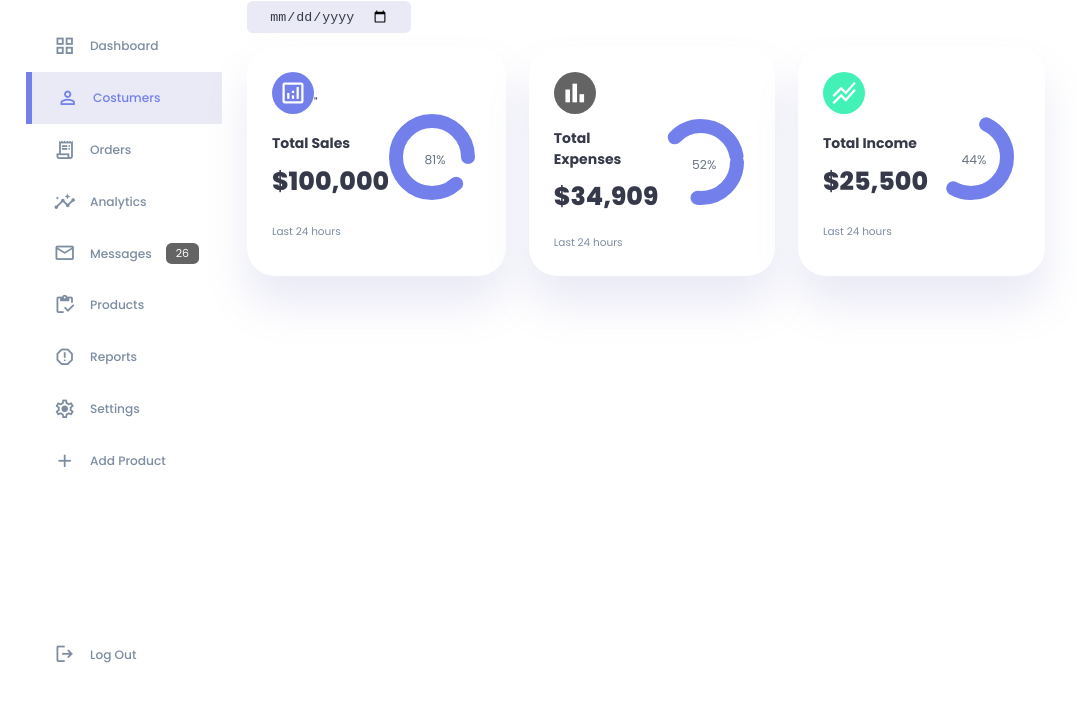
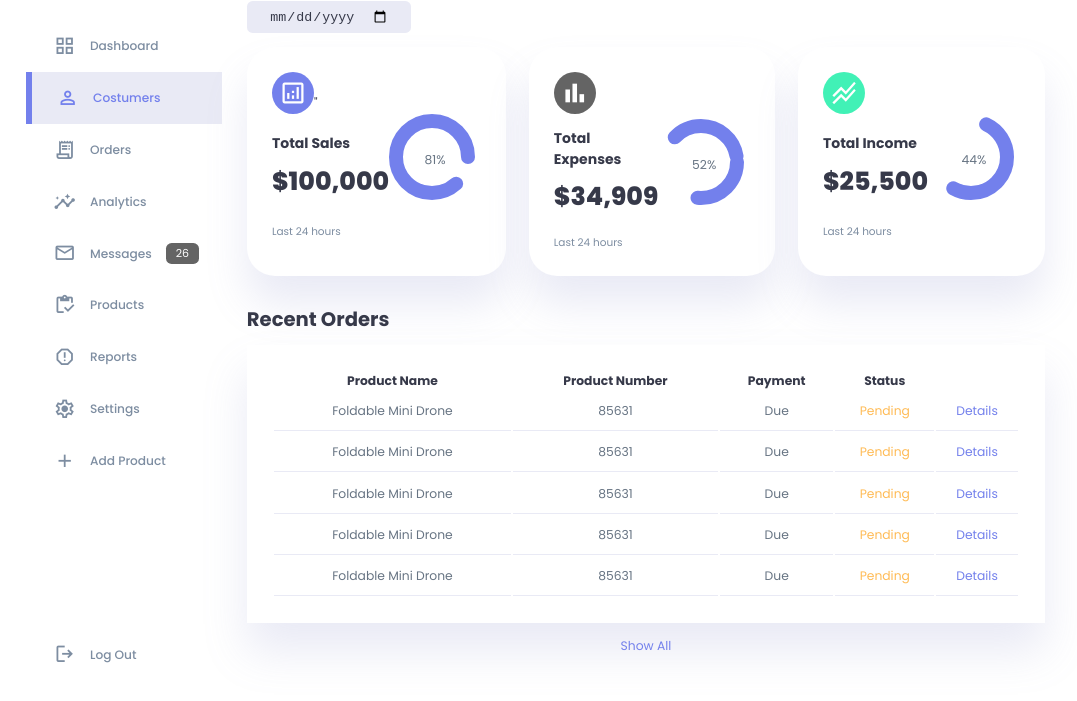
Before and after one commit to jorge277283828292/projects-web, a plain HTML site: page panel-administrativo/index.html in a window 1280 px wide. Shown: the part 71-772 px from the top of the page, without its empty margins (0-1077 px from the left). Drawn offline with nearby package versions, Linux system fonts and the light colour scheme.

Commit message:
Finalizacion del Main.

```diff
--- a/panel-administrativo/index.html
+++ b/panel-administrativo/index.html
@@ -131,7 +131,61 @@
                 </div>
                 <!-- END OF INCOME -->
             </div>
+            <!-- END OF INSIGHTS -->
+             <div class="recent-orders">
+                <h2>Recent Orders</h2>
+                <table>
+                    <thead>
+                        <tr>
+                            <th>Product Name</th>
+                            <th>Product Number</th>
+                            <th>Payment</th>
+                            <th>Status</th>
+                            <th></th>
+                        </tr>
+                    </thead>
+                    <tbody>
+                        <tr>
+                            <td>Foldable Mini Drone</td>
+                            <td>85631</td>
+                            <td>Due</td>
+                            <td class="warning">Pending</td>
+                            <td class="primary">Details</td>
+                        </tr>
+                        <tr>
+                            <td>Foldable Mini Drone</td>
+                            <td>85631</td>
+                            <td>Due</td>
+                            <td class="warning">Pending</td>
+                            <td class="primary">Details</td>
+                        </tr>
+                        <tr>
+                            <td>Foldable Mini Drone</td>
+                            <td>85631</td>
+                            <td>Due</td>
+                            <td class="warning">Pending</td>
+                            <td class="primary">Details</td>
+                        </tr>
+                        <tr>
+                            <td>Foldable Mini Drone</td>
+                            <td>85631</td>
+                            <td>Due</td>
+                            <td class="warning">Pending</td>
+                            <td class="primary">Details</td>
+                        </tr>
+                        <tr>
+                            <td>Foldable Mini Drone</td>
+                            <td>85631</td>
+                            <td>Due</td>
+                            <td class="warning">Pending</td>
+                            <td class="primary">Details</td>
+                        </tr>
+                    </tbody>
+                </table>
+                <a href="#">Show All</a>
+             </div>
         </main>
+        <!-- END OF MAIN -->
     </div>
 </body>
 </html>
--- a/panel-administrativo/styles.css
+++ b/panel-administrativo/styles.css
@@ -341,3 +341,43 @@ main .insights small {
     margin-top: 1.3rem;
     display: block;
 }
+
+/*==========RECENT ORDERS==========*/
+main .recent-orders {
+    margin-top: 2rem;
+}
+
+main .recent-orders h2 {
+    margin-bottom: 0.8rem;
+}
+
+main .recent-orders table {
+    background: var(--color-white);
+    width: 100%;
+    border-radius: vart(--card-border-radius);
+    padding: var(--card-padding);
+    text-align: center;
+    box-shadow: var(--box-shadow);
+    transition: all 300ms ease;
+}
+
+main .recent-orders table:hover {
+    box-shadow: none;
+}
+
+main table tbody td {
+    height: 2.8rem;
+    border-bottom: 1px solid var(--color-light);
+    color: var(--color-dark-variant);
+}
+
+main table tbody tr:last-child{
+    border: none;
+}
+
+main .recent-orders a {
+    text-align: center;
+    display: block;
+    margin: 1rem auto;
+    color: var(--color-primary);
+}
```
